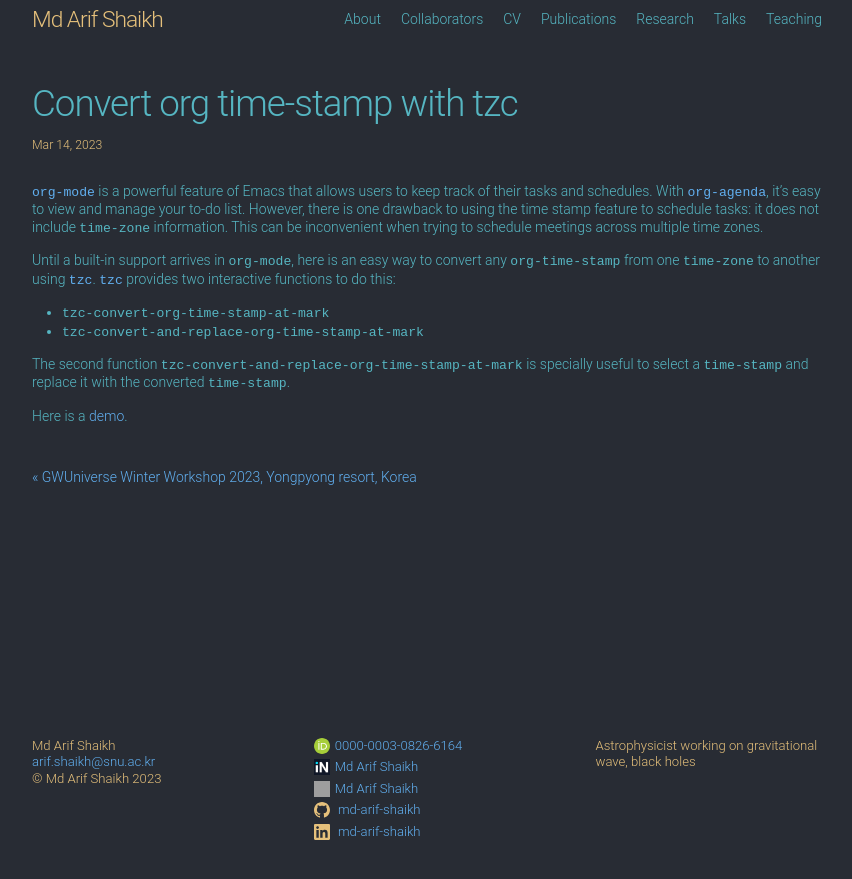
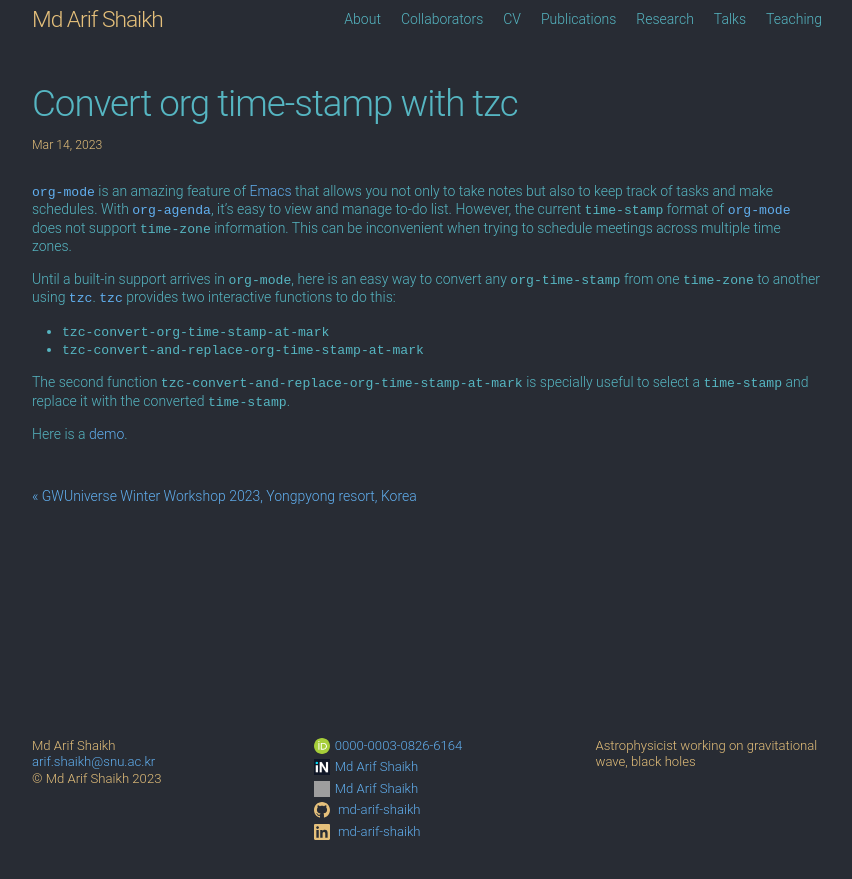
Before and after one commit to md-arif-shaikh/md-arif-shaikh.github.io, a Jekyll site: the page built from _posts/2023-03-14-convert-org-time-stamp-with-tzc.md, in a window 1280 px wide. Shown: the top 879 px of the page, without its empty margins (213-1065 px from the left). Built offline with Jekyll 4.4.1, drawn with Linux system fonts in a browser that asks for light colours; our own code applies the rules of GitHub Pages for plain Markdown files; comment, search, counter and statistics services are not loaded; grey boxes are pictures that could not be loaded.

Commit message:
Update 2023-03-14-convert-org-time-stamp-with-tzc.md

```diff
--- a/_posts/2023-03-14-convert-org-time-stamp-with-tzc.md
+++ b/_posts/2023-03-14-convert-org-time-stamp-with-tzc.md
@@ -6,11 +6,12 @@ excerpt: "Convert org time-stamp between different time zones using tzc"
 mathjax: "true"
 ---
 
-[`org-mode`](https://orgmode.org/) is a powerful feature of Emacs that allows
-users to keep track of their tasks and schedules. With
+[`org-mode`](https://orgmode.org/) is an amazing feature of
+[Emacs](https://www.gnu.org/software/emacs/) that allows you not only to take
+notes but also to keep track of tasks and make schedules. With
 [`org-agenda`](https://orgmode.org/manual/Agenda-Views.html), it's easy to view
-and manage your to-do list. However, there is one drawback to using the time
-stamp feature to schedule tasks: it does not include `time-zone`
+and manage to-do list. However, the current `time-stamp` format of
+[`org-mode`](https://orgmode.org/) does not support `time-zone`
 information. This can be inconvenient when trying to schedule meetings across
 multiple time zones.
 
```
